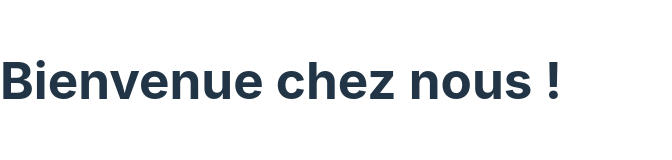
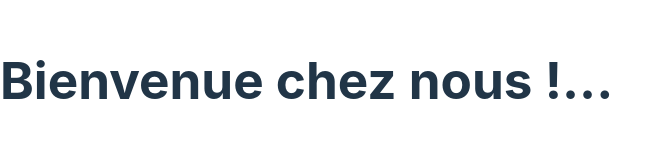
Before and after one commit to wonepo/crazee-burger, a React (Vite) app: page / in a window 1280 px wide. Shown: the part 254-414 px from the top of the page, without its empty margins (0-672 px from the left). Built offline with nearby package versions, Linux system fonts and the light colour scheme.

Commit message:
✏️ F01: LoginForm > Typo

```diff
--- a/package.json
+++ b/package.json
@@ -10,8 +10,10 @@
     "preview": "vite preview"
   },
   "dependencies": {
+    "global": "^4.4.0",
     "react": "^18.2.0",
-    "react-dom": "^18.2.0"
+    "react-dom": "^18.2.0",
+    "vercel": "^32.3.0"
   },
   "devDependencies": {
     "@types/react": "^18.2.43",
--- a/src/components/pages/login/LoginForm.tsx
+++ b/src/components/pages/login/LoginForm.tsx
@@ -15,7 +15,7 @@ export default function LoginForm(): React.JSX.Element {
 
   return(
   <form action="submit" onSubmit={handleSubmit}>
-    <h1>Bienvenue chez nous !</h1>
+    <h1>Bienvenue chez nous !...</h1>
     <br />
     <h3>Connectez-vous</h3>
     <input
```
Also changed, not shown: 2 other files (tests, documents, lock files or other folders).
